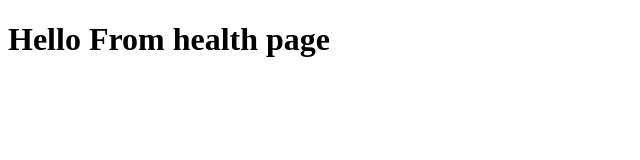
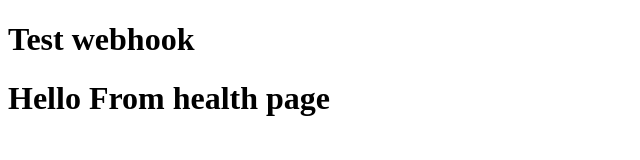
Before and after one commit to Niks-213/jenkins-niki, a plain HTML site: page health.html in a window 1280 px wide. Shown: the whole page, without its empty margins (0-640 px from the left). Drawn offline with Linux system fonts and the light colour scheme.

Commit message:
Update health.html
Added commit for webhook

```diff
--- a/health.html
+++ b/health.html
@@ -6,6 +6,7 @@
     <title>Health</title>
 </head>
 <body>
+    <h1>Test webhook</h1>
     <h1>Hello From health page</h1>
 </body>
 </html>
```
